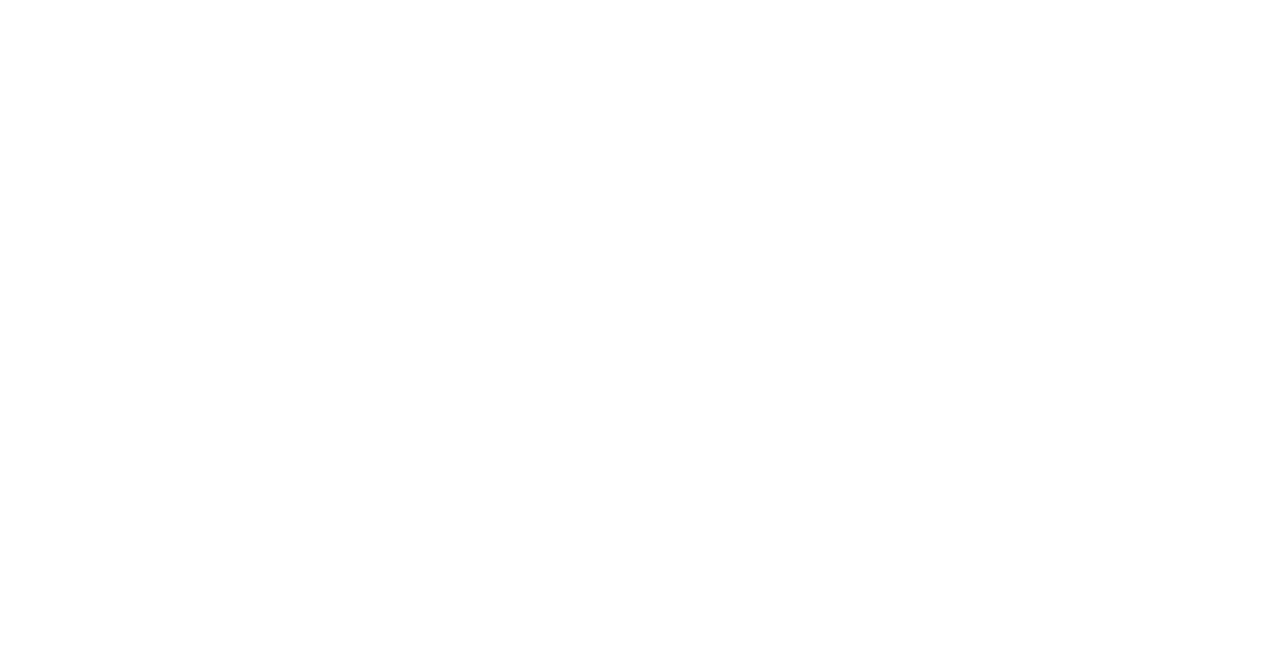
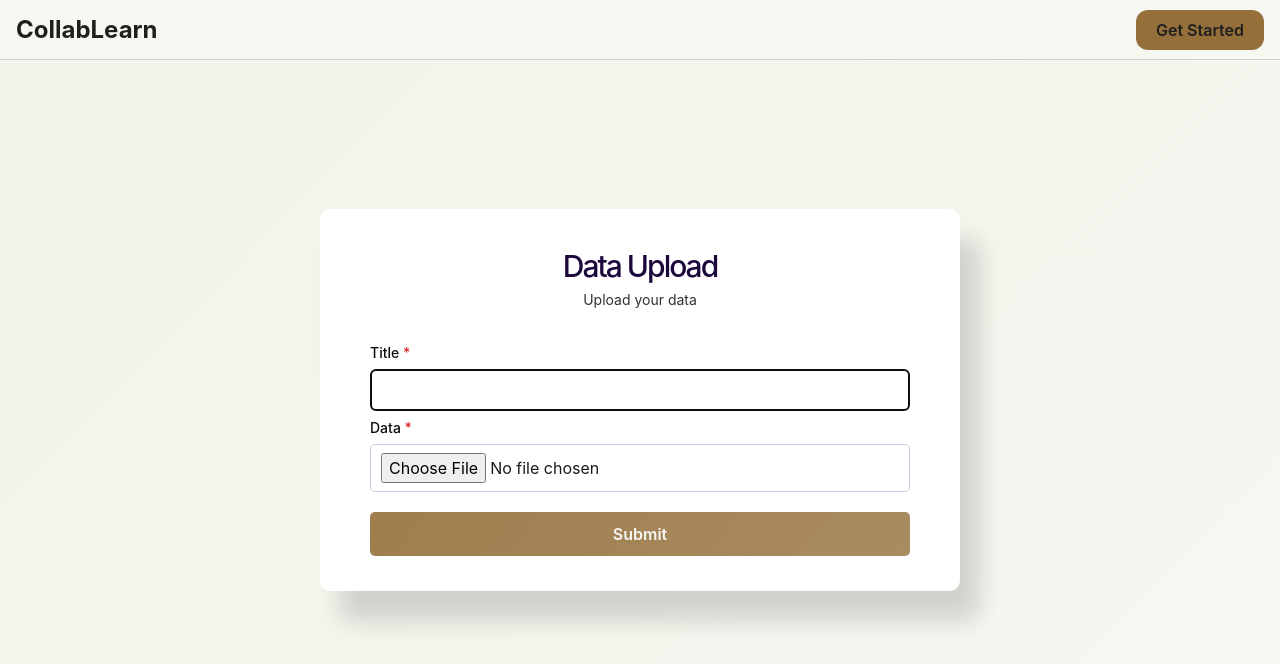
Before and after one commit to Tad-z/collaborative_learning_matching_system_frontend, a React (Create React App) app in the folder collab/: page /upload in a window 1280 px wide. Before the commit this address had no page. Shown: the top 664 px of the page. Built offline with nearby package versions, Linux system fonts and the light colour scheme; sample sign-in values are in the browser's storage.

Commit message:
progress

```diff
--- a/collab/src/App.js
+++ b/collab/src/App.js
@@ -5,6 +5,7 @@
 import HomePage from './components/HomePage';
 import SignUp from './components/SignUp';
 import Login from './components/LogIn';
+import DataUpload from './components/DataUpload';
 import 'react-toastify/dist/ReactToastify.css';
 
 const App = () => {
@@ -15,6 +16,7 @@
           <Route path="/" element={<HomePage />} />
           <Route path="/signup" element={<SignUp />} />
           <Route path="/login" element={<Login />} />
+          <Route path="/upload" element={<DataUpload />} />
         </Routes>
         <ToastContainer position="top-center" limit={1} autoClose={3000} />
       </div>
--- a/collab/src/components/DataUpload.js
+++ b/collab/src/components/DataUpload.js
@@ -1,4 +1,4 @@
-import React, { useState } from "react";
+import React, { useState, useEffect } from "react";
 import { useForm } from "react-hook-form";
 import { useNavigate } from "react-router-dom";
 import { toast } from "react-toastify";
@@ -16,7 +16,6 @@
   } = useForm();
   const navigate = useNavigate();
 
-
   useEffect(() => {
     const token = localStorage.getItem("token");
     if (!token) {
@@ -25,15 +24,16 @@
     }
   }, [navigate]);
 
-
   const submitHandler = async (data) => {
-    e.preventDefault();
+    const token = localStorage.getItem("token")
+    console.log(token)
     try {
+      setIsLoading(true);
       const formData = new FormData();
       formData.append("file", data.file[0]);
       formData.append("title", data.title);
       const response = await ApiCall.postMethod(
-          "http://localhost:8000/group/upload",
+        "http://localhost:8000/group/balanced-groups/",
         formData,
         {
           headers: {
@@ -42,18 +42,17 @@
         }
       );
       if (response) {
-          toast.success('File Uploaded Sucessfully');
+        toast.success("File Uploaded Successfully");
+        reset();
       } else {
-          toast.error('File upload failed');
+        toast.error("File upload failed");
       }
     } catch (error) {
-        console.log(error);
       toast.error(getError(error));
+    } finally {
+      setIsLoading(false);
     }
   };
-
-
-
 
   return (
     <div className="body">
@@ -69,10 +68,10 @@
             <input
               type="text"
               {...register("title", {
-                required: "Please enter a valid username",
+                required: "Please enter a valid title",
                 minLength: {
                   value: 4,
-                  message: "Your name should have minimum of 4 characters",
+                  message: "Title should have a minimum of 4 characters",
                 },
               })}
               className="input"
@@ -80,7 +79,7 @@
               id="title"
               autoFocus
             />
-            {errors.username && (
+            {errors.title && (
               <div className="text-red-500">{errors.title.message}</div>
             )}
           </div>
@@ -95,8 +94,14 @@
               id="file"
               placeholder="Insert file here"
             />
+            {errors.file && (
+              <div className="text-red-500">File is required</div>
+            )}
           </div>
-          <button type="submit" className={`${isLoading ? "blurButton" : "button"}`}>
+          <button
+            type="submit"
+            className={`${isLoading ? "blurButton" : "button"}`}
+          >
             {isLoading ? "Loading..." : "Submit"}
           </button>
         </form>
--- a/collab/src/helpers/api.js
+++ b/collab/src/helpers/api.js
@@ -10,9 +10,14 @@
       return null;
     }
 
-    static async postMethod(url, payload) {
-      return axios.post(url, payload);
-    }
+    static async postMethod(url, data, options = {}) {
+          const response = await axios.post(url, data, options);
+          if (response.status) {
+            return response.data;
+          }
+
+          return null;
+      }
   }
 
 const getError = (err) =>
```
Also changed, not shown: collab/src/components/LogIn.js (+14 -10 lines). Lines whose indentation alone changed are shown as unchanged.
